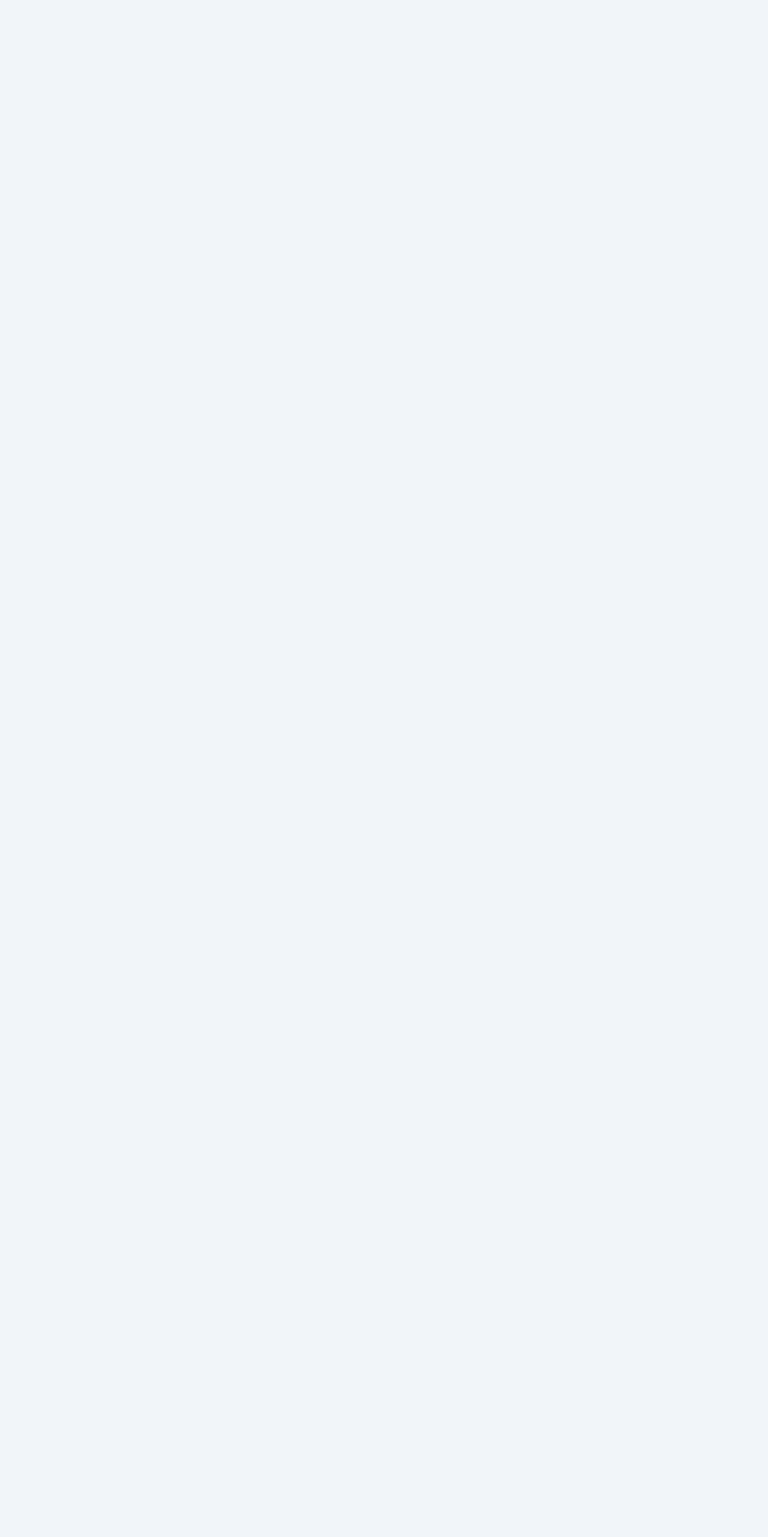
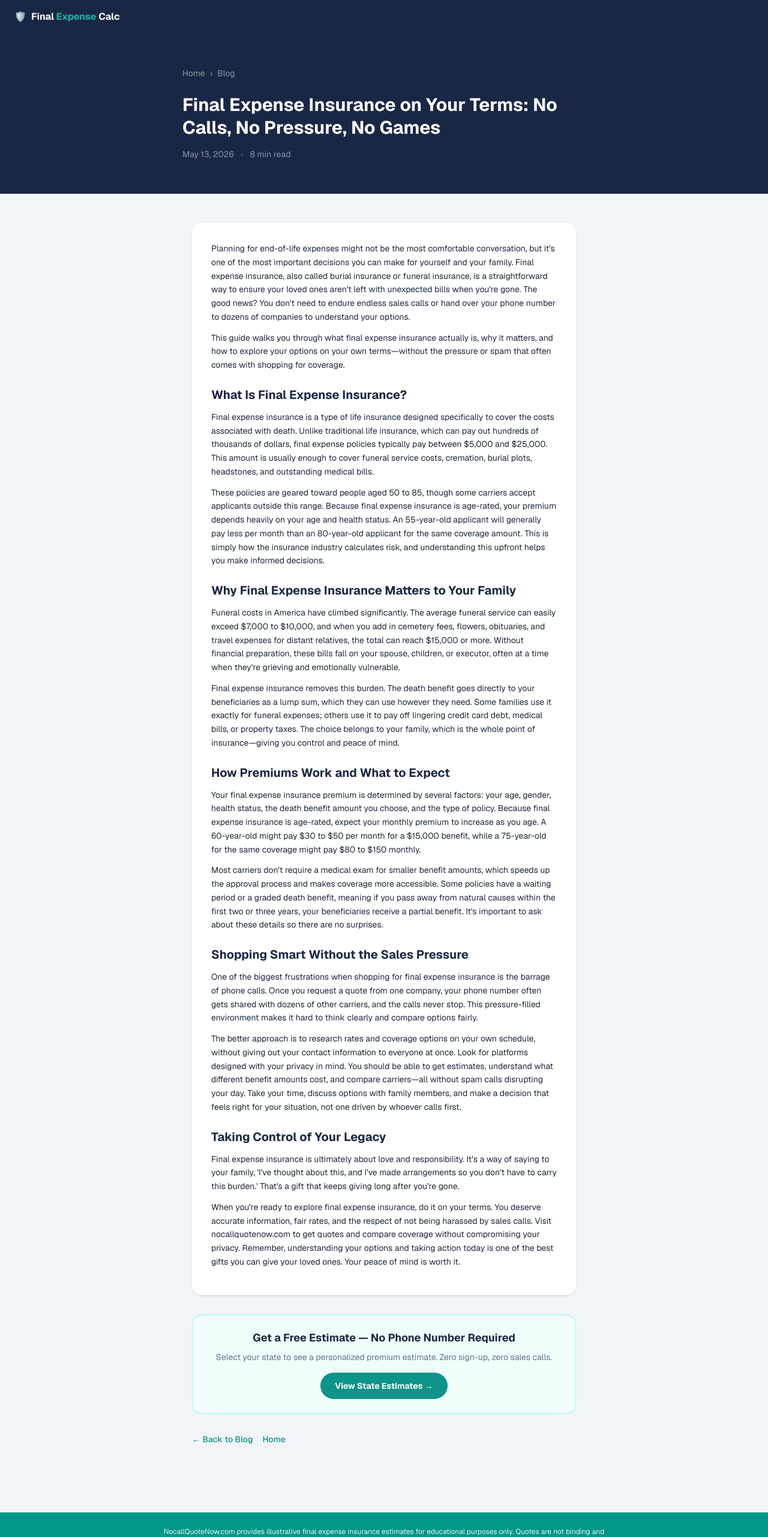
Before and after one commit to susthenewcomer45-arch/fex-calculator, a Next.js app: page /blog/final-expense-insurance-on-your-terms-no-calls-no-pressure-no-games in a window 1280 px wide. Before the commit this address had no page. Shown: the top 2562 px of the page at 60% size. Before the commit the page ends 800 px from the top, so only its background shows below. Built offline with nearby package versions, Linux system fonts and the light colour scheme.

Commit message:
Auto-publish: Final Expense Insurance on Your Terms: No Calls, No Pressure, No Games

```diff
--- /dev/null
+++ b/src/app/blog/final-expense-insurance-on-your-terms-no-calls-no-pressure-no-games/page.tsx
@@ -0,0 +1,143 @@
+// Auto-generated 2026-05-13 — do not edit manually
+import type { Metadata } from 'next'
+import Link from 'next/link'
+
+export const metadata: Metadata = {
+  title: 'Final Expense Insurance on Your Terms: No Calls, No Pressure, No Games | NocallQuoteNow',
+  description: 'Learn about final expense insurance without the spam calls. Get honest quotes on burial coverage designed for seniors 50-85.',
+  alternates: { canonical: 'https://nocallquotenow.com/blog/final-expense-insurance-on-your-terms-no-calls-no-pressure-no-games' },
+  openGraph: {
+    title: 'Final Expense Insurance on Your Terms: No Calls, No Pressure, No Games | NocallQuoteNow',
+    description: 'Learn about final expense insurance without the spam calls. Get honest quotes on burial coverage designed for seniors 50-85.',
+    url: 'https://nocallquotenow.com/blog/final-expense-insurance-on-your-terms-no-calls-no-pressure-no-games',
+  },
+}
+
+interface Section {
+  heading?: string
+  paragraphs?: string[]
+  bullets?: string[]
+}
+
+const sections: Section[] = [
+  {
+    "paragraphs": [
+      "Planning for end-of-life expenses might not be the most comfortable conversation, but it's one of the most important decisions you can make for yourself and your family. Final expense insurance, also called burial insurance or funeral insurance, is a straightforward way to ensure your loved ones aren't left with unexpected bills when you're gone. The good news? You don't need to endure endless sales calls or hand over your phone number to dozens of companies to understand your options.",
+      "This guide walks you through what final expense insurance actually is, why it matters, and how to explore your options on your own terms—without the pressure or spam that often comes with shopping for coverage."
+    ]
+  },
+  {
+    "heading": "What Is Final Expense Insurance?",
+    "paragraphs": [
+      "Final expense insurance is a type of life insurance designed specifically to cover the costs associated with death. Unlike traditional life insurance, which can pay out hundreds of thousands of dollars, final expense policies typically pay between $5,000 and $25,000. This amount is usually enough to cover funeral service costs, cremation, burial plots, headstones, and outstanding medical bills.",
+      "These policies are geared toward people aged 50 to 85, though some carriers accept applicants outside this range. Because final expense insurance is age-rated, your premium depends heavily on your age and health status. An 55-year-old applicant will generally pay less per month than an 80-year-old applicant for the same coverage amount. This is simply how the insurance industry calculates risk, and understanding this upfront helps you make informed decisions."
+    ]
+  },
+  {
+    "heading": "Why Final Expense Insurance Matters to Your Family",
+    "paragraphs": [
+      "Funeral costs in America have climbed significantly. The average funeral service can easily exceed $7,000 to $10,000, and when you add in cemetery fees, flowers, obituaries, and travel expenses for distant relatives, the total can reach $15,000 or more. Without financial preparation, these bills fall on your spouse, children, or executor, often at a time when they're grieving and emotionally vulnerable.",
+      "Final expense insurance removes this burden. The death benefit goes directly to your beneficiaries as a lump sum, which they can use however they need. Some families use it exactly for funeral expenses; others use it to pay off lingering credit card debt, medical bills, or property taxes. The choice belongs to your family, which is the whole point of insurance—giving you control and peace of mind."
+    ]
+  },
+  {
+    "heading": "How Premiums Work and What to Expect",
+    "paragraphs": [
+      "Your final expense insurance premium is determined by several factors: your age, gender, health status, the death benefit amount you choose, and the type of policy. Because final expense insurance is age-rated, expect your monthly premium to increase as you age. A 60-year-old might pay $30 to $50 per month for a $15,000 benefit, while a 75-year-old for the same coverage might pay $80 to $150 monthly.",
+      "Most carriers don't require a medical exam for smaller benefit amounts, which speeds up the approval process and makes coverage more accessible. Some policies have a waiting period or a graded death benefit, meaning if you pass away from natural causes within the first two or three years, your beneficiaries receive a partial benefit. It's important to ask about these details so there are no surprises."
+    ]
+  },
+  {
+    "heading": "Shopping Smart Without the Sales Pressure",
+    "paragraphs": [
+      "One of the biggest frustrations when shopping for final expense insurance is the barrage of phone calls. Once you request a quote from one company, your phone number often gets shared with dozens of other carriers, and the calls never stop. This pressure-filled environment makes it hard to think clearly and compare options fairly.",
+      "The better approach is to research rates and coverage options on your own schedule, without giving out your contact information to everyone at once. Look for platforms designed with your privacy in mind. You should be able to get estimates, understand what different benefit amounts cost, and compare carriers—all without spam calls disrupting your day. Take your time, discuss options with family members, and make a decision that feels right for your situation, not one driven by whoever calls first."
+    ]
+  },
+  {
+    "heading": "Taking Control of Your Legacy",
+    "paragraphs": [
+      "Final expense insurance is ultimately about love and responsibility. It's a way of saying to your family, 'I've thought about this, and I've made arrangements so you don't have to carry this burden.' That's a gift that keeps giving long after you're gone.",
+      "When you're ready to explore final expense insurance, do it on your terms. You deserve accurate information, fair rates, and the respect of not being harassed by sales calls. Visit nocallquotenow.com to get quotes and compare coverage without compromising your privacy. Remember, understanding your options and taking action today is one of the best gifts you can give your loved ones. Your peace of mind is worth it."
+    ]
+  }
+]
+
+const postDate = '2026-05-13'
+const readTime = '8 min read'
+
+export default function BlogPost() {
+  const formattedDate = new Date(postDate).toLocaleDateString('en-US', {
+    year: 'numeric',
+    month: 'long',
+    day: 'numeric',
+  })
+
+  return (
+    <>
+      <section className="bg-[#1a2744] py-14 px-4">
+        <div className="max-w-2xl mx-auto">
+          <nav className="text-sm text-white/50 mb-6">
+            <Link href="/" className="hover:text-[#14b8a6] transition-colors">Home</Link>
+            <span className="mx-2">›</span>
+            <Link href="/blog" className="hover:text-[#14b8a6] transition-colors">Blog</Link>
+          </nav>
+          <h1 className="font-bold text-white leading-tight mb-4 text-3xl">
+            Final Expense Insurance on Your Terms: No Calls, No Pressure, No Games
+          </h1>
+          <div className="flex items-center gap-3 text-sm text-white/50">
+            <time dateTime={postDate}>{formattedDate}</time>
+            <span>·</span>
+            <span>{readTime}</span>
+          </div>
+        </div>
+      </section>
+
+      <article className="max-w-2xl mx-auto px-4 py-12">
+        <div className="bg-white rounded-2xl shadow-sm p-8 space-y-6">
+          {sections.map((section, i) => (
+            <div key={i}>
+              {section.heading && (
+                <h2 className="text-xl font-bold text-[#1a2744] mb-3">{section.heading}</h2>
+              )}
+              {section.paragraphs?.map((para, j) => (
+                <p key={j} className="text-[#1e293b] leading-relaxed text-sm mb-3">{para}</p>
+              ))}
+              {section.bullets && (
+                <ul className="list-disc list-inside space-y-2 text-sm text-[#1e293b] leading-relaxed ml-2 mb-3">
+                  {section.bullets.map((item, k) => (
+                    <li key={k}>{item}</li>
+                  ))}
+                </ul>
+              )}
+            </div>
+          ))}
+        </div>
+
+        <div className="mt-8 bg-[#f0fdfa] border border-teal-200 rounded-2xl p-6 text-center">
+          <p className="font-bold text-[#1a2744] text-lg mb-2">
+            Get a Free Estimate — No Phone Number Required
+          </p>
+          <p className="text-[#64748b] text-sm mb-4">
+            Select your state to see a personalized premium estimate. Zero sign-up, zero sales calls.
+          </p>
+          <Link
+            href="/"
+            className="inline-block bg-[#0d9488] hover:bg-teal-700 text-white font-bold px-6 py-3 rounded-full text-sm transition-colors"
+          >
+            View State Estimates →
+          </Link>
+        </div>
+
+        <div className="mt-8 flex gap-4 text-sm">
+          <Link href="/blog" className="text-[#0d9488] hover:underline font-medium">
+            ← Back to Blog
+          </Link>
+          <Link href="/" className="text-[#0d9488] hover:underline font-medium">
+            Home
+          </Link>
+        </div>
+      </article>
+    </>
+  )
+}
--- a/src/lib/generated-posts.json
+++ b/src/lib/generated-posts.json
@@ -1,4 +1,11 @@
 [
+  {
+    "slug": "final-expense-insurance-on-your-terms-no-calls-no-pressure-no-games",
+    "title": "Final Expense Insurance on Your Terms: No Calls, No Pressure, No Games",
+    "description": "Learn about final expense insurance without the spam calls. Get honest quotes on burial coverage designed for seniors 50-85.",
+    "date": "2026-05-13",
+    "readTime": "8 min read"
+  },
   {
     "slug": "is-it-possible-to-get-life-insurance-without-a-phone-call",
     "title": "Is It Possible to Get Life Insurance Without a Phone Call?",
```
